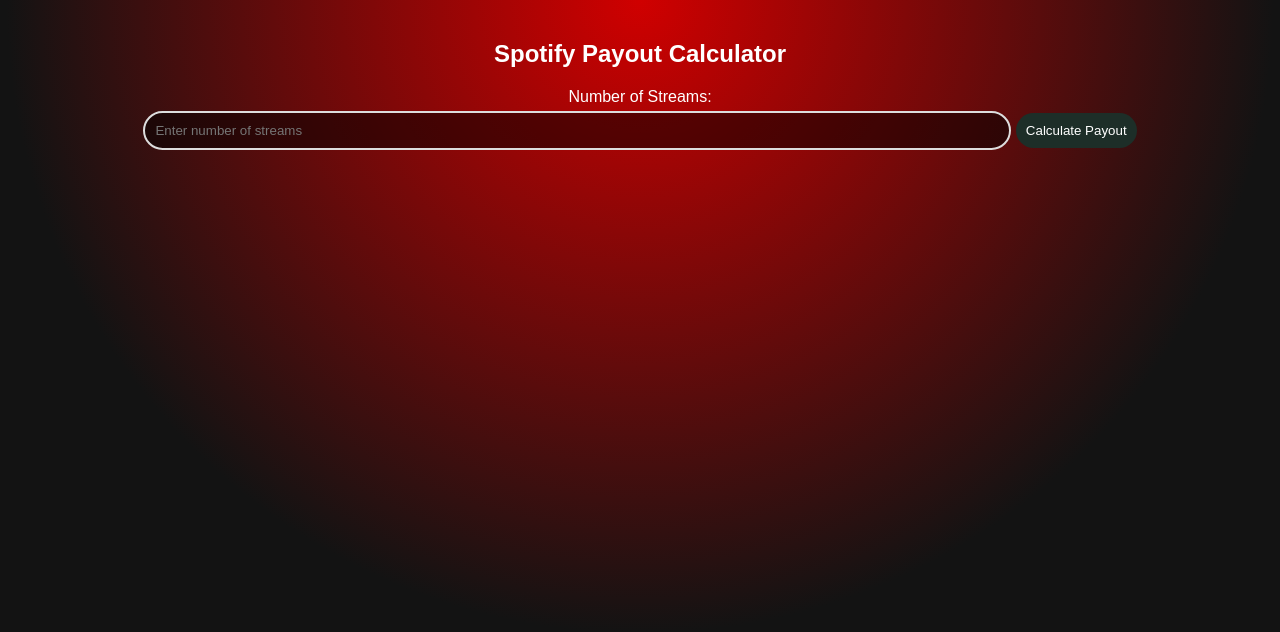
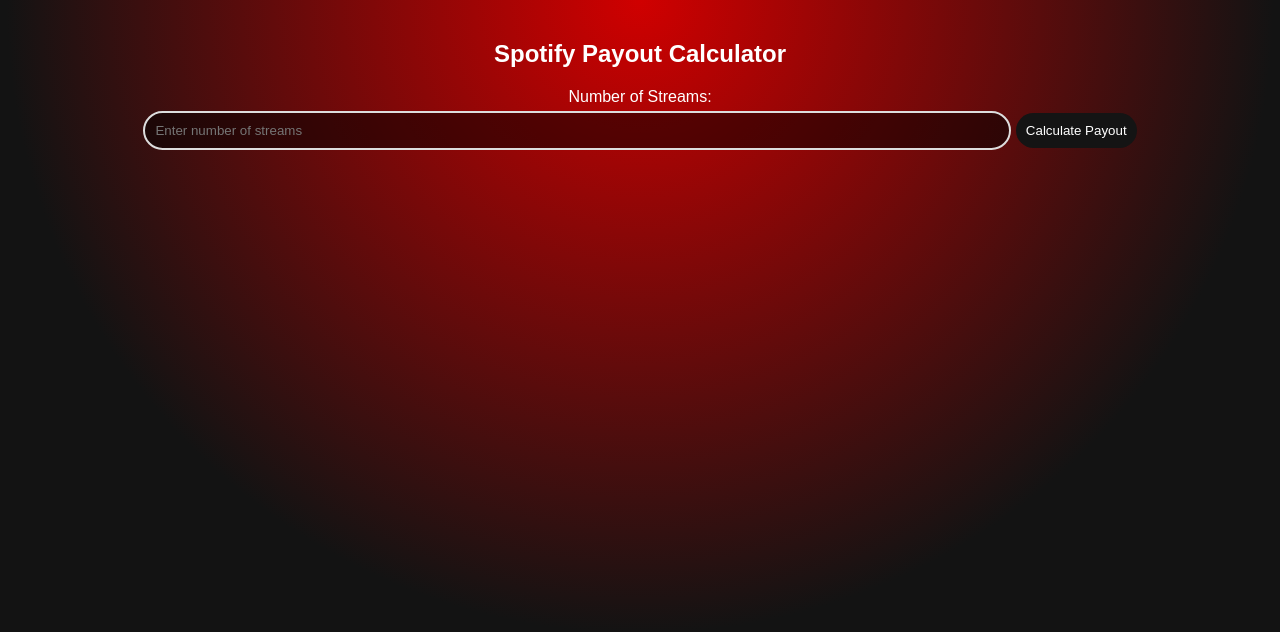
Before and after one commit to Mendoza-Projects/mySpotifyCalculator, a plain HTML site: page index.html in a window 1280 px wide. Drawn offline with Linux system fonts and the light colour scheme; a web font is replaced by a local one.

Commit message:
Update index.html

```diff
--- a/index.html
+++ b/index.html
@@ -56,7 +56,7 @@
         }
 
         button {
-            background-color: #1D2E28;
+            background-color: #141414;
             color: #fff;
             padding: 10px;
             border: none;
```
